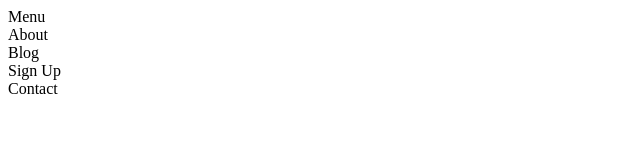
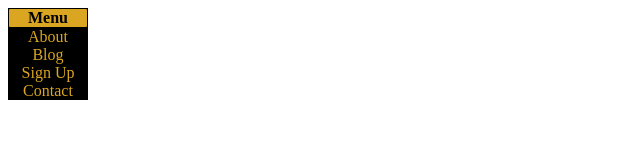
Before and after one commit to codyalanstubbs/top-dynamic-ui-interactions, a website built with webpack: page dist/index.html in a window 1280 px wide. Shown: the whole page, without its empty margins (0-640 px from the left). Built offline with Linux system fonts and the light colour scheme.

Commit message:
Add some CSS

```diff
--- a/src/style.css
+++ b/src/style.css
@@ -11,3 +11,27 @@ ul {
 li {
     list-style-type: none;
 }
+
+.menu {
+    background-color: black;
+    width: 80px;
+}
+
+.menuButton {
+    font-weight: 800;
+    background-color: goldenrod;
+    border: 1px solid black;
+    border-radius: 2px;
+    text-align: center;
+}
+
+.menuItem {
+    color: goldenrod;
+    text-align: center;
+}
+
+.menuItem:hover {
+    cursor: pointer;
+    background-color: rgb(42, 42, 42);
+    font-weight: 800;
+}
```
Also changed, not shown: dist/bundle.js.
